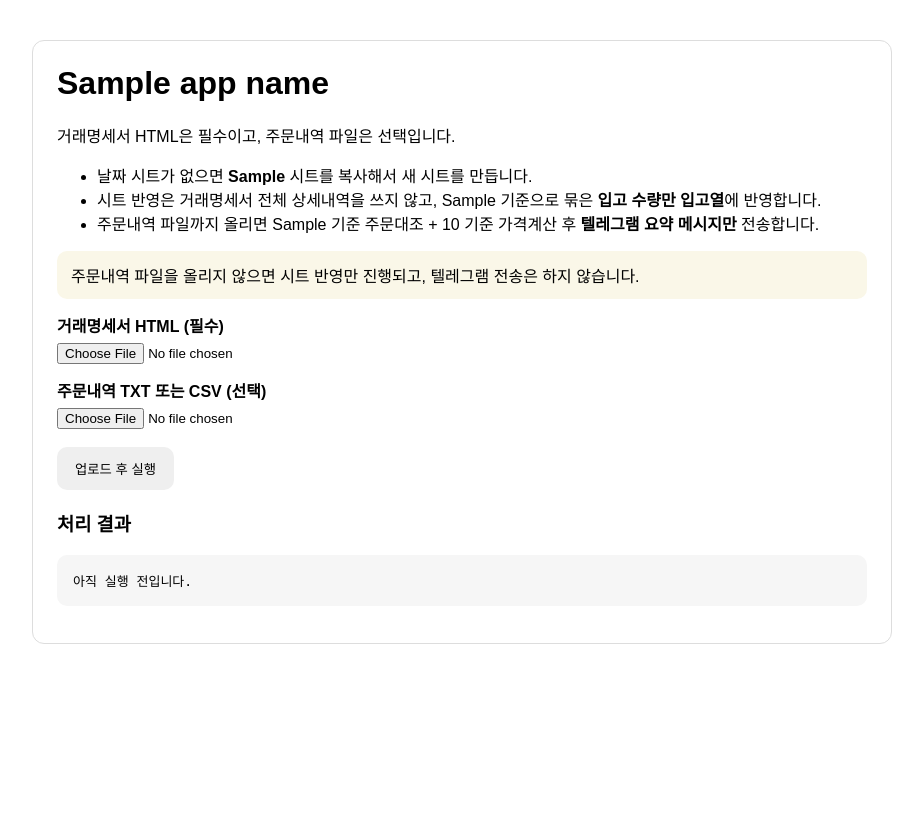
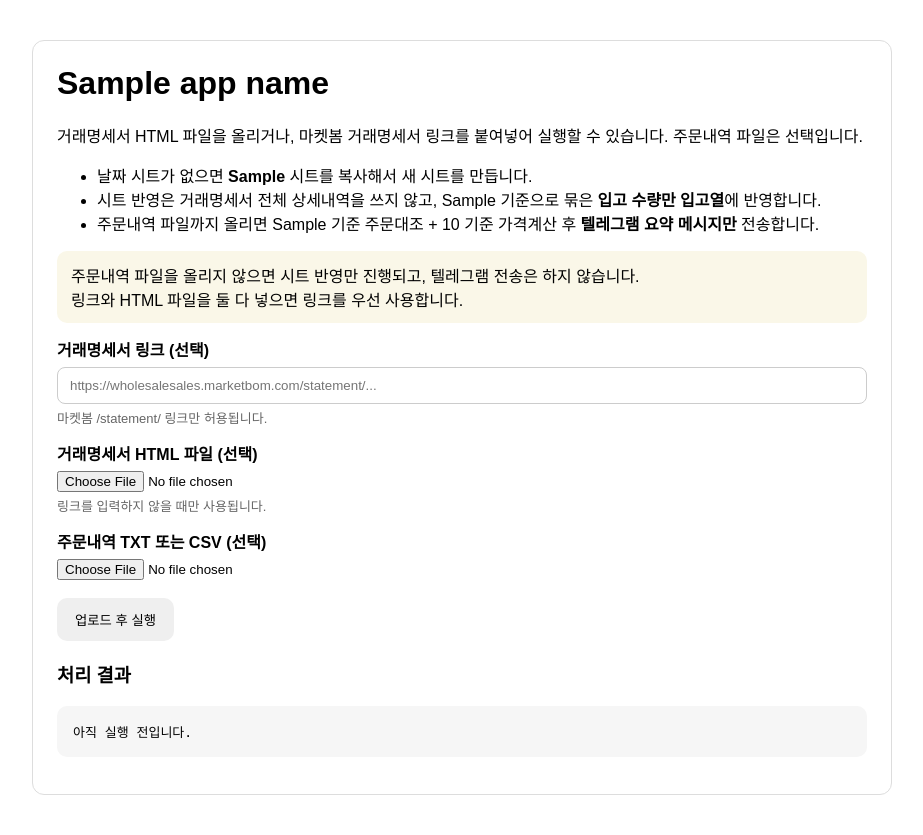
Before and after one commit to VegeFarm/chaeso-order-unified, a FastAPI app: template app/templates/index.html in a window 1280 px wide. Shown: the whole page, without its empty margins (8-931 px from the left). Before the commit the page ends 644 px from the top, so only its background shows below. Run offline with FastAPI, Linux system fonts and the light colour scheme; the template is opened without the code that fills it: most values are stand-ins (such as "Sample title", 1, 10 or a date in 2020).

Commit message:
Add files via upload

```diff
--- a/chaeso-order-unified-main/app/main.py
+++ b/chaeso-order-unified-main/app/main.py
@@ -2,14 +2,16 @@ import shutil
 import tempfile
 from uuid import uuid4
 
-from fastapi import BackgroundTasks, FastAPI, File, HTTPException, Request, UploadFile
+from fastapi import BackgroundTasks, FastAPI, File, Form, HTTPException, Request, UploadFile
 from fastapi.responses import HTMLResponse, JSONResponse
 from fastapi.templating import Jinja2Templates
 
 from app.config import get_settings
+from app.services.html_parser import HtmlStatementError, read_statement_data_from_html_bytes
 from app.services.pipeline import process_uploaded_files
+from app.services.statement_fetcher import StatementFetchError, fetch_statement_html_from_url
 
-app = FastAPI(title="채소팜 주문수량확인", version="1.2.0")
+app = FastAPI(title="채소팜 주문수량확인", version="1.3.0")
 templates = Jinja2Templates(directory="app/templates")
 
 
@@ -24,6 +26,13 @@ def _assert_upload_size(file: UploadFile, max_mb: int) -> None:
 def _save_bytes(upload: UploadFile) -> bytes:
     upload.file.seek(0)
     return upload.file.read()
+
+
+def _validate_statement_html(html_bytes: bytes) -> None:
+    try:
+        read_statement_data_from_html_bytes(html_bytes)
+    except HtmlStatementError as exc:
+        raise HTTPException(status_code=400, detail=str(exc)) from exc
 
 
 def _run_job(job_dir: str, html_bytes: bytes, order_bytes: bytes | None) -> None:
@@ -57,14 +66,36 @@ def home(request: Request):
 @app.post("/upload")
 async def upload_files(
     background_tasks: BackgroundTasks,
-    html_file: UploadFile = File(...),
+    statement_url: str = Form(""),
+    html_file: UploadFile | None = File(None),
     order_file: UploadFile | None = File(None),
 ):
     settings = get_settings()
-    _assert_upload_size(html_file, settings.max_upload_mb)
 
-    if not html_file.filename or not html_file.filename.lower().endswith((".html", ".htm")):
-        raise HTTPException(status_code=400, detail="거래명세서 파일은 .html 또는 .htm 이어야 합니다.")
+    clean_statement_url = (statement_url or "").strip()
+    source = "file"
+
+    if clean_statement_url:
+        try:
+            html_bytes = fetch_statement_html_from_url(clean_statement_url, settings.max_upload_mb)
+        except StatementFetchError as exc:
+            raise HTTPException(status_code=400, detail=str(exc)) from exc
+        source = "url"
+    else:
+        if not html_file or not getattr(html_file, "filename", None):
+            raise HTTPException(status_code=400, detail="거래명세서 HTML 파일을 올리거나 거래명세서 링크를 입력해 주세요.")
+
+        _assert_upload_size(html_file, settings.max_upload_mb)
+
+        if not html_file.filename.lower().endswith((".html", ".htm")):
+            raise HTTPException(status_code=400, detail="거래명세서 파일은 .html 또는 .htm 이어야 합니다.")
+
+        html_bytes = _save_bytes(html_file)
+
+    if not html_bytes.strip():
+        raise HTTPException(status_code=400, detail="거래명세서 HTML이 비어 있습니다.")
+
+    _validate_statement_html(html_bytes)
 
     order_bytes: bytes | None = None
     order_attached = bool(order_file and getattr(order_file, "filename", None))
@@ -77,18 +108,18 @@ async def upload_files(
             order_bytes = None
             order_attached = False
 
-    html_bytes = _save_bytes(html_file)
-
     job_dir = tempfile.mkdtemp(prefix="veg-job-")
     job_id = uuid4().hex[:8]
 
     background_tasks.add_task(_run_job, job_dir, html_bytes, order_bytes)
 
+    source_text = "거래명세서 링크" if source == "url" else "거래명세서 HTML 파일"
+
     if order_attached:
-        message = "업로드가 접수되었습니다. 자동 대상 시트가 없으면 생성하고, 토요일은 일요일 날짜로 보정하며, 새 시트는 직전 최신 시트의 남은 수량을 재고열에 반올림해 채운 뒤 입고 반영/주문대조/가격계산을 진행합니다."
+        message = f"{source_text} 처리가 접수되었습니다. 자동 대상 시트가 없으면 생성하고, 토요일은 일요일 날짜로 보정하며, 새 시트는 직전 최신 시트의 남은 수량을 재고열에 반영한 뒤 입고 반영/주문대조/가격계산을 진행합니다."
         mode = "full"
     else:
-        message = "업로드가 접수되었습니다. 자동 대상 시트가 없으면 생성하고, 토요일은 일요일 날짜로 보정하며, 새 시트는 직전 최신 시트의 남은 수량을 재고열에 반올림해 채운 뒤 거래명세서 수량을 입고열에 반영합니다."
+        message = f"{source_text} 처리가 접수되었습니다. 자동 대상 시트가 없으면 생성하고, 토요일은 일요일 날짜로 보정하며, 새 시트는 직전 최신 시트의 남은 수량을 재고열에 반영한 뒤 거래명세서 수량을 입고열에 반영합니다."
         mode = "sheet_only"
 
     return JSONResponse(
@@ -96,6 +127,7 @@ async def upload_files(
             "ok": True,
             "job_id": job_id,
             "mode": mode,
+            "source": source,
             "message": message,
             "sheets": {
                 "item_settings": settings.item_settings_sheet_name,
--- /dev/null
+++ b/chaeso-order-unified-main/app/services/statement_fetcher.py
@@ -0,0 +1,75 @@
+from urllib.parse import urlparse
+
+import requests
+
+
+class StatementFetchError(Exception):
+    pass
+
+
+ALLOWED_STATEMENT_HOST = "wholesalesales.marketbom.com"
+ALLOWED_STATEMENT_PATH_PREFIX = "/statement/"
+
+
+def _validate_statement_url(url: str) -> str:
+    clean_url = (url or "").strip()
+    parsed = urlparse(clean_url)
+
+    if parsed.scheme != "https":
+        raise StatementFetchError("거래명세서 링크는 https 주소만 사용할 수 있습니다.")
+
+    if parsed.netloc != ALLOWED_STATEMENT_HOST:
+        raise StatementFetchError("마켓봄 거래명세서 링크만 사용할 수 있습니다.")
+
+    if not parsed.path.startswith(ALLOWED_STATEMENT_PATH_PREFIX):
+        raise StatementFetchError("/statement/ 형식의 거래명세서 링크만 사용할 수 있습니다.")
+
+    return clean_url
+
+
+def fetch_statement_html_from_url(url: str, max_mb: int = 15) -> bytes:
+    statement_url = _validate_statement_url(url)
+    max_bytes = max_mb * 1024 * 1024
+
+    try:
+        response = requests.get(
+            statement_url,
+            headers={
+                "User-Agent": (
+                    "Mozilla/5.0 (Windows NT 10.0; Win64; x64) "
+                    "AppleWebKit/537.36 (KHTML, like Gecko) "
+                    "Chrome/124.0 Safari/537.36"
+                ),
+                "Accept": "text/html,application/xhtml+xml,application/xml;q=0.9,*/*;q=0.8",
+            },
+            timeout=(5, 20),
+            allow_redirects=True,
+            stream=True,
+        )
+        response.raise_for_status()
+    except requests.RequestException as exc:
+        raise StatementFetchError("거래명세서 링크를 열 수 없습니다.") from exc
+
+    final_url = response.url or statement_url
+    final_parsed = urlparse(final_url)
+    if final_parsed.netloc != ALLOWED_STATEMENT_HOST:
+        raise StatementFetchError("거래명세서 링크가 허용되지 않은 주소로 이동했습니다.")
+
+    chunks: list[bytes] = []
+    total = 0
+    try:
+        for chunk in response.iter_content(chunk_size=64 * 1024):
+            if not chunk:
+                continue
+            total += len(chunk)
+            if total > max_bytes:
+                raise StatementFetchError(f"거래명세서 HTML은 {max_mb}MB 이하여야 합니다.")
+            chunks.append(chunk)
+    finally:
+        response.close()
+
+    html_bytes = b"".join(chunks)
+    if not html_bytes.strip():
+        raise StatementFetchError("거래명세서 링크에서 빈 HTML이 내려왔습니다.")
+
+    return html_bytes
--- a/chaeso-order-unified-main/app/templates/index.html
+++ b/chaeso-order-unified-main/app/templates/index.html
@@ -9,16 +9,18 @@
     .card { border: 1px solid #ddd; border-radius: 12px; padding: 24px; }
     h1 { margin-top: 0; }
     label { display: block; margin: 14px 0 6px; font-weight: 700; }
-    input[type=file] { width: 100%; }
+    input[type=file], input[type=url] { width: 100%; box-sizing: border-box; }
+    input[type=url] { padding: 10px 12px; border: 1px solid #ccc; border-radius: 8px; }
     button { margin-top: 18px; padding: 12px 18px; border: 0; border-radius: 10px; cursor: pointer; }
     pre { background: #f6f6f6; padding: 16px; border-radius: 10px; white-space: pre-wrap; }
     .note { background: #faf7e8; padding: 12px 14px; border-radius: 10px; margin: 14px 0; }
+    .help { color: #666; font-size: 13px; margin-top: 4px; }
   </style>
 </head>
 <body>
   <div class="card">
     <h1>{{ app_name }}</h1>
-    <p>거래명세서 HTML은 필수이고, 주문내역 파일은 선택입니다.</p>
+    <p>거래명세서 HTML 파일을 올리거나, 마켓봄 거래명세서 링크를 붙여넣어 실행할 수 있습니다. 주문내역 파일은 선택입니다.</p>
     <ul>
       <li>날짜 시트가 없으면 <strong>{{ template_sheet }}</strong> 시트를 복사해서 새 시트를 만듭니다.</li>
       <li>시트 반영은 거래명세서 전체 상세내역을 쓰지 않고, {{ item_sheet }} 기준으로 묶은 <strong>입고 수량만 입고열</strong>에 반영합니다.</li>
@@ -26,12 +28,18 @@
     </ul>
 
     <div class="note">
-      주문내역 파일을 올리지 않으면 시트 반영만 진행되고, 텔레그램 전송은 하지 않습니다.
+      주문내역 파일을 올리지 않으면 시트 반영만 진행되고, 텔레그램 전송은 하지 않습니다.<br>
+      링크와 HTML 파일을 둘 다 넣으면 링크를 우선 사용합니다.
     </div>
 
     <form id="upload-form">
-      <label for="html_file">거래명세서 HTML (필수)</label>
-      <input id="html_file" name="html_file" type="file" accept=".html,.htm" required>
+      <label for="statement_url">거래명세서 링크 (선택)</label>
+      <input id="statement_url" name="statement_url" type="url" placeholder="https://wholesalesales.marketbom.com/statement/...">
+      <div class="help">마켓봄 /statement/ 링크만 허용됩니다.</div>
+
+      <label for="html_file">거래명세서 HTML 파일 (선택)</label>
+      <input id="html_file" name="html_file" type="file" accept=".html,.htm">
+      <div class="help">링크를 입력하지 않을 때만 사용됩니다.</div>
 
       <label for="order_file">주문내역 TXT 또는 CSV (선택)</label>
       <input id="order_file" name="order_file" type="file" accept=".txt,.csv">
@@ -50,7 +58,15 @@
     form.addEventListener('submit', async (e) => {
       e.preventDefault();
       const formData = new FormData(form);
-      result.textContent = '업로드 중...';
+      const statementUrl = (formData.get('statement_url') || '').trim();
+      const htmlFile = formData.get('html_file');
+
+      if (!statementUrl && (!htmlFile || !htmlFile.name)) {
+        result.textContent = '오류: 거래명세서 링크를 입력하거나 HTML 파일을 올려 주세요.';
+        return;
+      }
+
+      result.textContent = statementUrl ? '거래명세서 링크 확인 중...' : '업로드 중...';
 
       try {
         const response = await fetch('/upload', { method: 'POST', body: formData });
```
Also changed, not shown: app/main.py (+42 -10 lines), app/services/html_parser.py (+15 -2 lines), app/services/statement_fetcher.py (added, +75 -0 lines), app/templates/index.html (+22 -6 lines), chaeso-order-unified-main/app/services/html_parser.py (+15 -2 lines).
